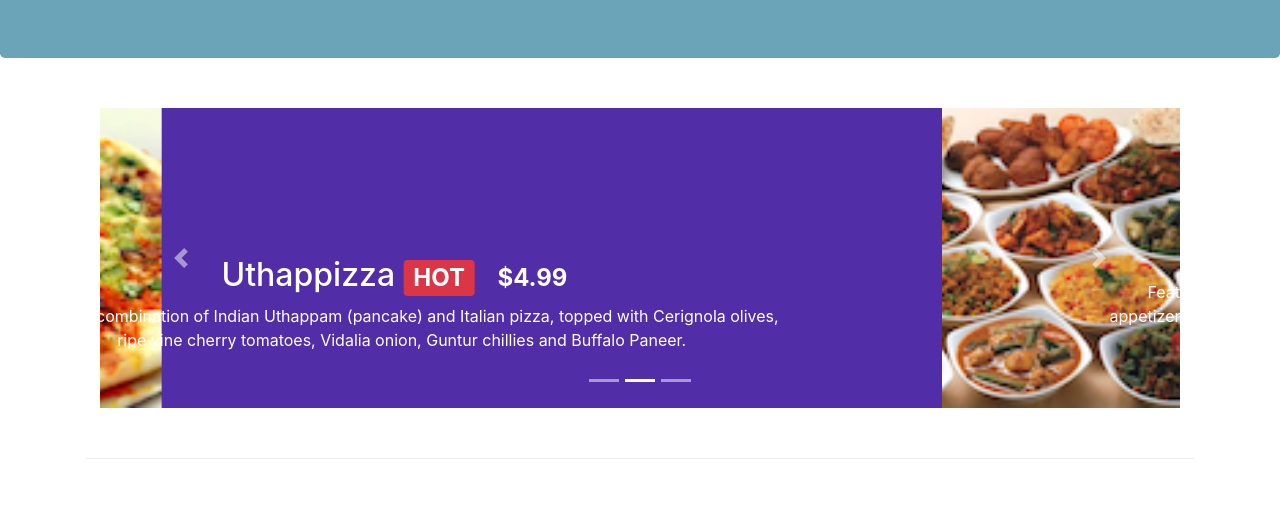
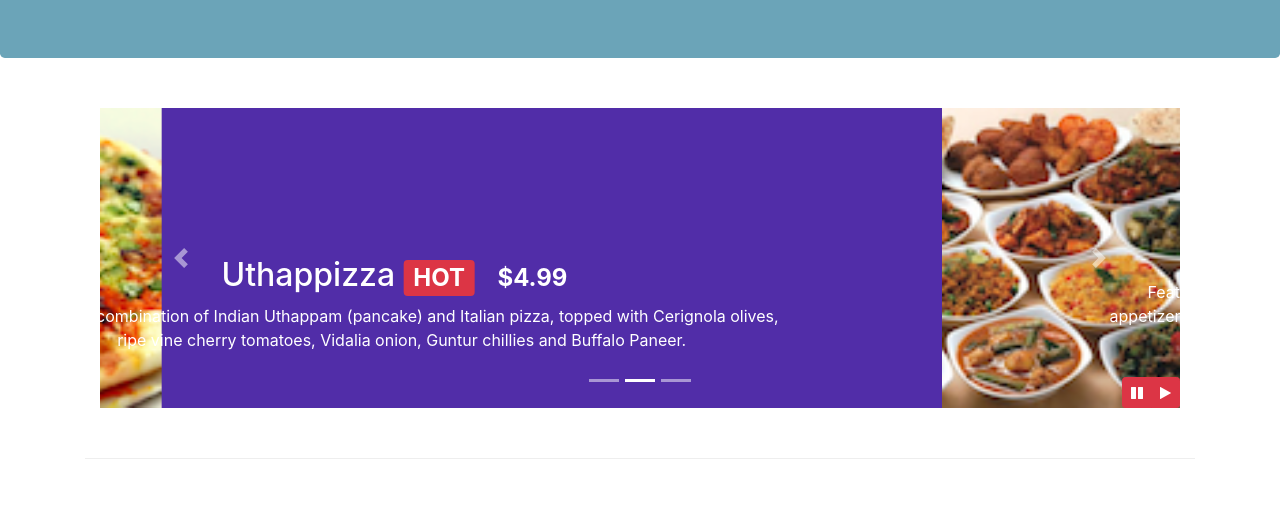
Before and after one commit to GiorgiaGottifredi/bootstrap-test, a website: page index.html in a window 1280 px wide. Shown: the part 276-800 px from the top of the page. Drawn offline with nearby package versions, Linux system fonts and the light colour scheme.

Commit message:
Bootstrap JQuery

```diff
--- a/css/styles.css
+++ b/css/styles.css
@@ -1,3 +1,5 @@
+/* rows */
+
 .row-header {
 	margin: 0px auto;
 	padding:  0px auto;
@@ -10,11 +12,15 @@
 	min-height: 400px;
 }
 
+/* footer */
+
 .footer {
 	background-color: #A4BCC2;
 	margin: 0px auto;
 	padding: 20px 0px 20px 0px;
 }
+
+/* jumbotron */
 
 .jumbotron {
 	padding: 70px 30px 70px 30px;
@@ -29,10 +35,14 @@
 	color: #0f0f0f;
 }
 
+/* body */
+
 body{
     padding:50px 0px 0px 0px;
     z-index:0;
 }
+
+/* navbar */
 
 .navbar-dark {
      background-color: #252933;
@@ -44,6 +54,8 @@ body{
     border-bottom: 1px solid #ddd;
     padding: 10px;
 }
+
+/* carousel */
 
 .carousel {
     background:#512DA8;
@@ -59,3 +71,12 @@ body{
     left: 0;
     min-height: 300px;
 }
+
+/* buttons */
+
+#carouselButton {
+	right:  0px;
+	position:  absolute;
+	bottom: 0px;
+	z-index: 1;
+}
--- a/index.html
+++ b/index.html
@@ -230,6 +230,16 @@
                     <a class="carousel-control-next" href="#mycarousel" role="button" data-slide="next">
                         <span class="carousel-control-next-icon"></span>
                     </a>
+                    <div class="btn-group" id="carouselButton">
+                      <button class="btn btn-danger btn-sm" id="carousel-pause">
+                        <span class="fa fa-pause"></span>
+                      </button>
+
+                      <button class="btn btn-danger btn-sm" id="carousel-play">
+                        <span class="fa fa-play"></span>
+                      </button>
+
+                    </div>
               </div>
             </div>
        </div>
@@ -416,5 +426,17 @@
     <script src="node_modules/popper.js/dist/umd/popper.min.js"></script>
     <script src="node_modules/bootstrap/dist/js/bootstrap.min.js"></script>
 
+    <script>
+        $(document).ready(function(){
+            $("#mycarousel").carousel( { interval: 2000 } );
+            $("#carousel-pause").click(function(){
+                $("#mycarousel").carousel('pause');
+            });
+            $("#carousel-play").click(function(){
+                $("#mycarousel").carousel('cycle');
+            });
+        });
+    </script>
+
   </body>
 </html>
```
